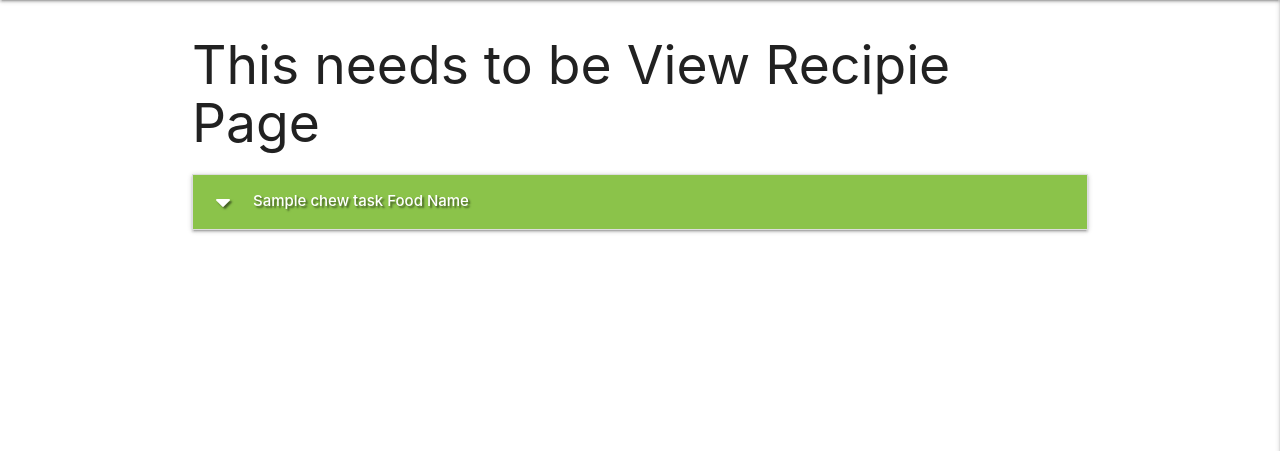
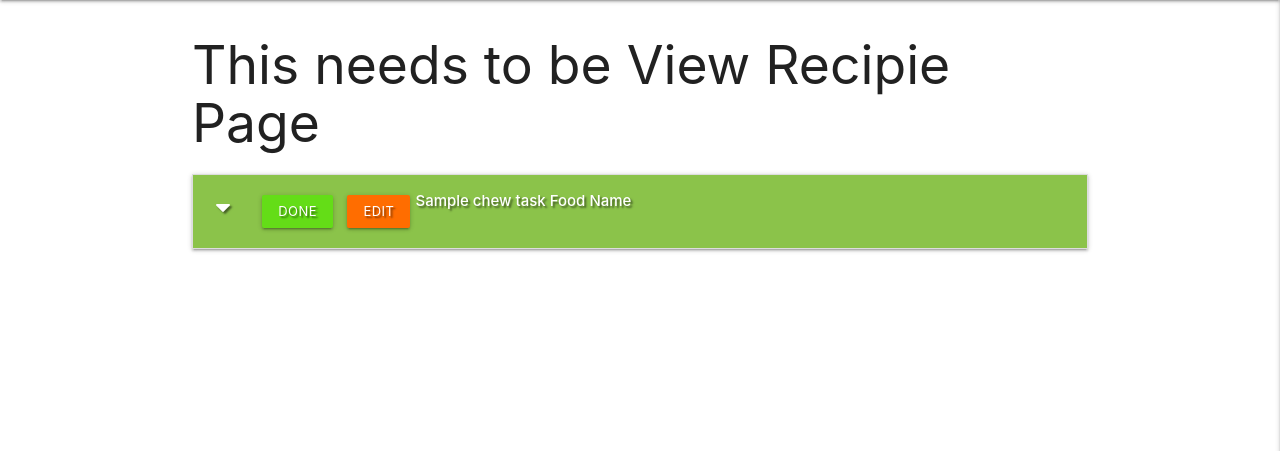
Before and after one commit to RogueAngelfire/chew, a Flask app: page / in a window 1280 px wide. Shown: the part 64-515 px from the top of the page. Run offline with Flask 2, Linux system fonts and the light colour scheme; a database or web service that is not in the repository returns one stand-in record (values such as "Sample title"); some libraries are stand-ins or nearby versions.

Commit message:
Added Task and Edit Buttons

```diff
--- a/static/css/style.css
+++ b/static/css/style.css
@@ -16,6 +16,19 @@ body {
     line-height: 2;
 }
 
+.dropdown-content li>a, .dropdown-content li>span {
+    color: #8bc24b;
+}
+
+.btn-small {
+    margin: 5px;
+}
+
+.collapsible-header .col strong {
+    margin: 5px;
+    line-height: 42px;
+}
+
 /* issues with this not working
 nav.brand-logo {
     padding: 20px;
--- a/static/js/script.js
+++ b/static/js/script.js
@@ -3,3 +3,31 @@ $(document).ready(function(){
     $('.collapsible').collapsible();
     $('select').formSelect();
   });
+
+  validateMaterializeSelect();
+  function validateMaterializeSelect() {
+      let classValid = { "border-bottom": "1px solid #8fc052", "box-shadow": "0 1px 0 0 #8fc052" };
+      let classInvalid = { "border-bottom": "1px solid #f44336", "box-shadow": "0 1px 0 0 #f44336" };
+      if ($("select.validate").prop("required"))  {
+          $("select.validate").css({ "display": "block", "height": "0", "padding": "0", "width": "0", "position": "absolute" });
+      }
+      $(".select-wrapper input.select-dropdown").on("focusin", function () {
+          $(this).parent(".select-wrapper").on("change", function () {
+              if ($(this).children("ul").children("li.selected:not(.disabled)").on("click", function () { })) {
+                  $(this).children("input").css(classValid);
+              }
+          });
+      }).on("click", function () {
+          if ($(this).parent(".select-wrapper").children("ul").children("li.selected:not(.disabled)").css("background-color") === "rgba(0, 0, 0, 0.03") {
+              $(this).parent(".select-wrapper").children("input").css(classValid);
+          } else {
+              $(".select-wrapper input.select-dropdown").on("focusout", function () {
+                  if ($(this).parent(".select-wrapper").children("select").prop("required")) {
+                      if ($(this).css("border-bottom") != "1px solid rgb(143, 192, 82)") {
+                          $(this).parent(".select-wrapper").children("input").css(classInvalid);
+                       }
+                   }
+                });
+            }
+      });
+    }
--- a/templates/tasks.html
+++ b/templates/tasks.html
@@ -7,7 +7,14 @@
     {% for task in tasks %}
     <li>
       <div class="collapsible-header white-text light-green text-shadow">
-           <i class="fas fa-caret-down"></i>
+           <div class="col s3">
+                <i class="fas fa-caret-down"></i>
+                <a href="" class="btn-small light-green accent-4">Done</a>
+                <a href="" class="btn-small orange accent-4">Edit</a>
+           </div>
+           <div class="col s9">
+
+           </div>
            <strong>{{ task.category_food_name }} Food Name</strong>
       </div>
       <div class="collapsible-body">
```
